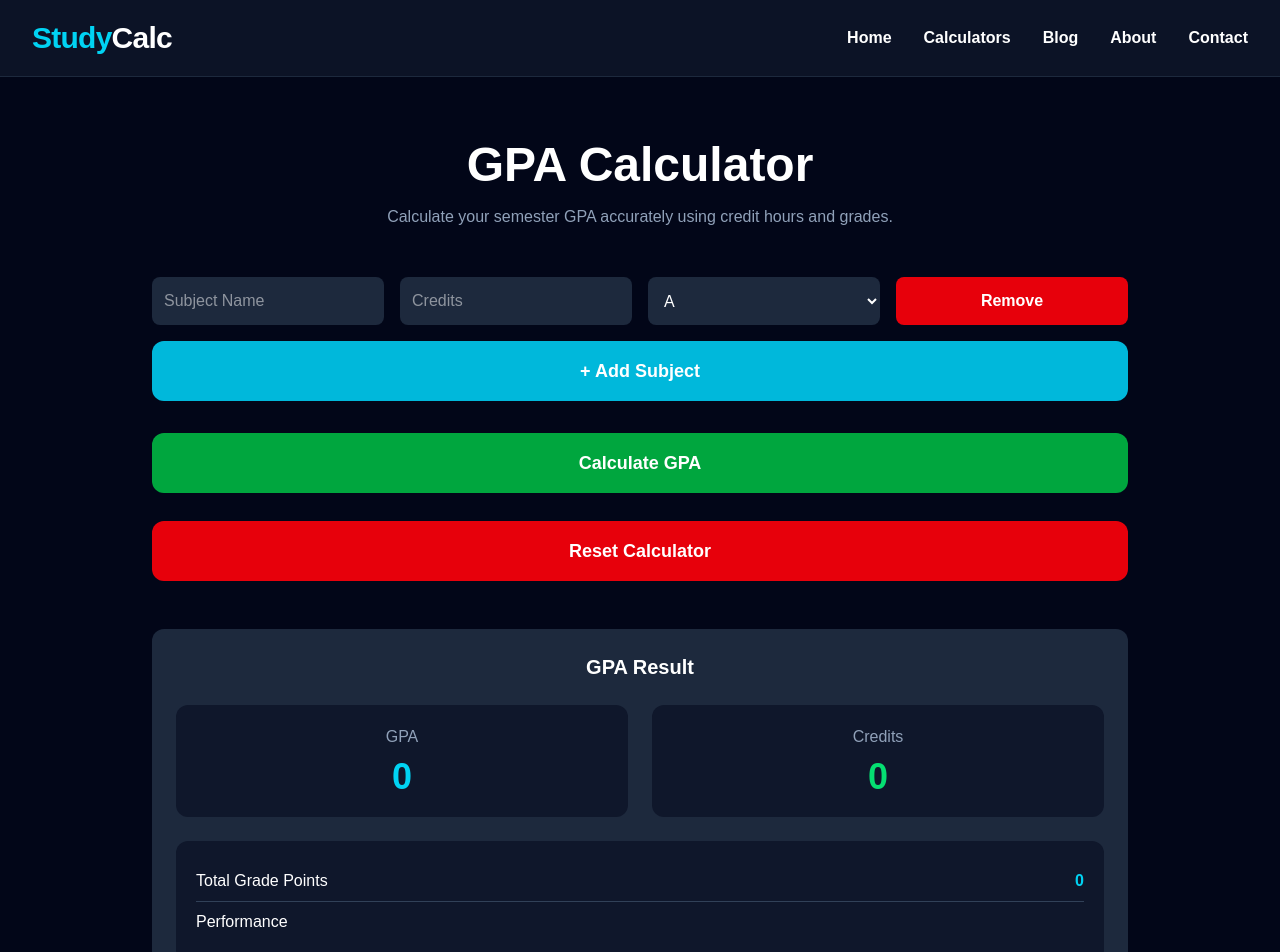
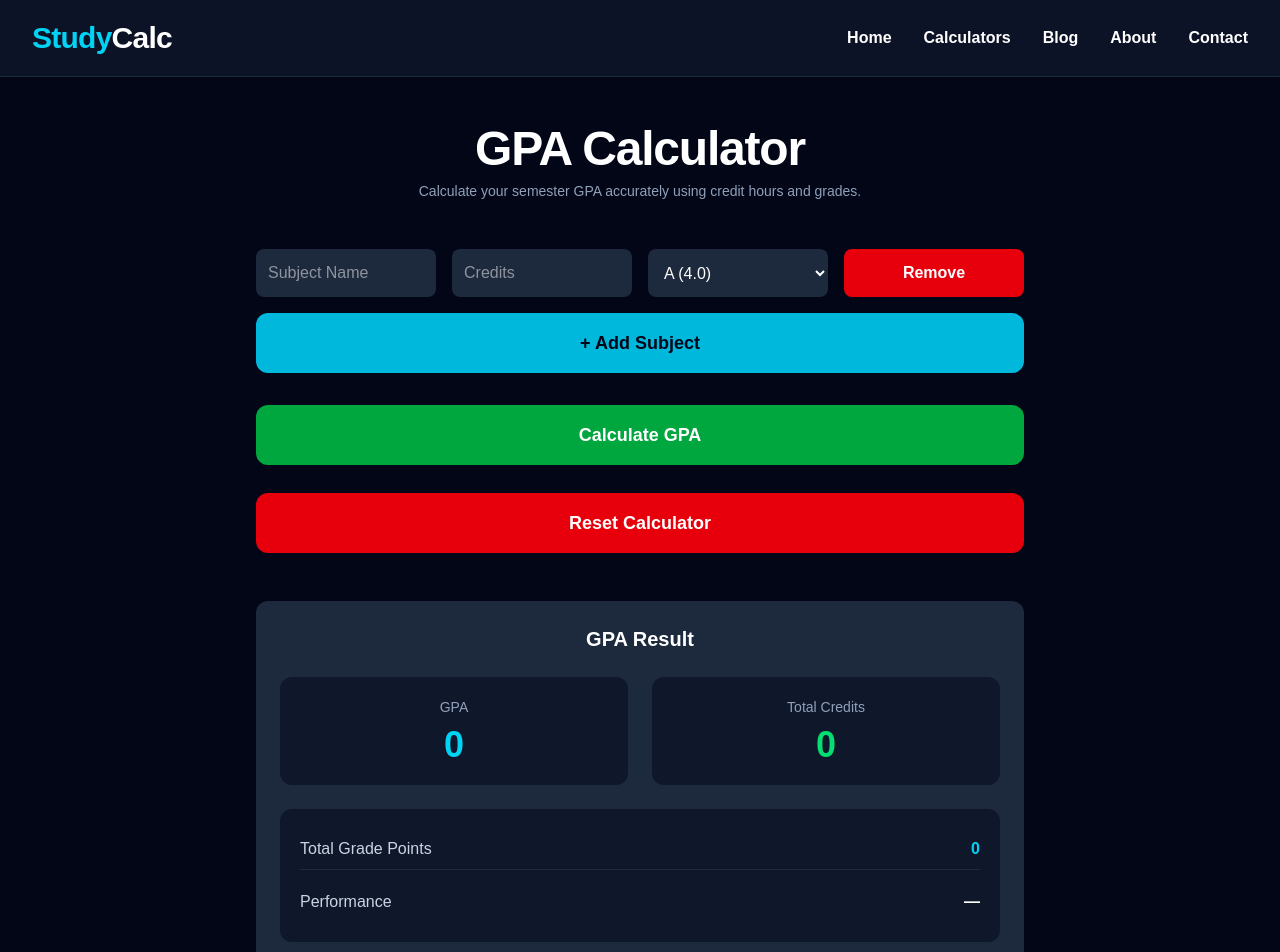
Before and after one commit to mianhussnain691-wq/studycalc, a Next.js app: page /gpa-calculator in a window 1280 px wide. Shown: the top 952 px of the page. Built offline with nearby package versions, Linux system fonts and the light colour scheme.

Commit message:
seo: added dynamic sitemap configuration for all tools and blogs

```diff
--- a/next.config.mjs
+++ b/next.config.mjs
@@ -1,6 +1,74 @@
 /** @type {import('next').NextConfig} */
 const nextConfig = {
-  /* config options here */
+  async redirects() {
+    return [
+      // ==========================================
+      // 1. GPA Calculator Typos & Short URLs
+      // ==========================================
+      { source: '/gpa', destination: '/gpa-calculator', permanent: true },
+      { source: '/gpacalculator', destination: '/gpa-calculator', permanent: true },
+      { source: '/gpacalc', destination: '/gpa-calculator', permanent: true },
+      { source: '/gpa-calc', destination: '/gpa-calculator', permanent: true },
+      { source: '/gpacal', destination: '/gpa-calculator', permanent: true },
+      { source: '/gpa-cal', destination: '/gpa-calculator', permanent: true },
+      { source: '/gp', destination: '/gpa-calculator', permanent: true },
+      { source: '/gapcalculator', destination: '/gpa-calculator', permanent: true }, // Common typo
+      { source: '/gap-calculator', destination: '/gpa-calculator', permanent: true },
+
+      // ==========================================
+      // 2. CGPA Calculator Typos & Short URLs
+      // ==========================================
+      { source: '/cgpa', destination: '/cgpa-calculator', permanent: true },
+      { source: '/cgpacalculator', destination: '/cgpa-calculator', permanent: true },
+      { source: '/cgpacalc', destination: '/cgpa-calculator', permanent: true },
+      { source: '/cgpa-calc', destination: '/cgpa-calculator', permanent: true },
+      { source: '/cgpacal', destination: '/cgpa-calculator', permanent: true },
+      { source: '/cgpa-cal', destination: '/cgpa-calculator', permanent: true },
+      { source: '/cpa', destination: '/cgpa-calculator', permanent: true }, // Common typo
+      { source: '/cpga', destination: '/cgpa-calculator', permanent: true }, // Common typo
+      { source: '/cpgacalculator', destination: '/cgpa-calculator', permanent: true },
+
+      // ==========================================
+      // 3. Attendance Calculator Typos & Short URLs
+      // ==========================================
+      { source: '/attendance', destination: '/attendance-calculator', permanent: true },
+      { source: '/attendancecalculator', destination: '/attendance-calculator', permanent: true },
+      { source: '/attendcalc', destination: '/attendance-calculator', permanent: true },
+      { source: '/attendance-calc', destination: '/attendance-calculator', permanent: true },
+      { source: '/attend', destination: '/attendance-calculator', permanent: true },
+      { source: '/atend', destination: '/attendance-calculator', permanent: true }, // Spelling mistake
+      { source: '/atendcalc', destination: '/attendance-calculator', permanent: true },
+      { source: '/atend-calculator', destination: '/attendance-calculator', permanent: true },
+      { source: '/att', destination: '/attendance-calculator', permanent: true },
+      { source: '/attcalc', destination: '/attendance-calculator', permanent: true },
+
+      // ==========================================
+      // 4. Percentage Calculator Typos & Short URLs
+      // ==========================================
+      { source: '/percentage', destination: '/percentage-calculator', permanent: true },
+      { source: '/percentagecalculator', destination: '/percentage-calculator', permanent: true },
+      { source: '/percent', destination: '/percentage-calculator', permanent: true },
+      { source: '/percentcalc', destination: '/percentage-calculator', permanent: true },
+      { source: '/percent-calc', destination: '/percentage-calculator', permanent: true },
+      { source: '/per', destination: '/percentage-calculator', permanent: true },
+      { source: '/percentge', destination: '/percentage-calculator', permanent: true }, // Spelling mistake
+      { source: '/percentge-calculator', destination: '/percentage-calculator', permanent: true },
+      { source: '/prcnt', destination: '/percentage-calculator', permanent: true },
+
+      // ==========================================
+      // 5. Grade Calculator Typos & Short URLs
+      // ==========================================
+      { source: '/grade', destination: '/grade-calculator', permanent: true },
+      { source: '/gradecalculator', destination: '/grade-calculator', permanent: true },
+      { source: '/gradecalc', destination: '/grade-calculator', permanent: true },
+      { source: '/grade-calc', destination: '/grade-calculator', permanent: true },
+      { source: '/marks', destination: '/grade-calculator', permanent: true }, // Intent matching
+      { source: '/markscalculator', destination: '/grade-calculator', permanent: true },
+      { source: '/marks-calculator', destination: '/grade-calculator', permanent: true },
+      { source: '/grad', destination: '/grade-calculator', permanent: true },
+      { source: '/gardcalculator', destination: '/grade-calculator', permanent: true }, // Typo
+    ];
+  },
 };
 
 export default nextConfig;
--- a/src/app/gpa-calculator/page.js
+++ b/src/app/gpa-calculator/page.js
@@ -1,50 +1,39 @@
 "use client";
 import { useState } from "react";
+import ToolGuide from "@/components/ToolGuide"; // <--- Import Global Component
+
 export default function GPACalculator() {
   const [subjects, setSubjects] = useState([
-    {
-      id: 1,
-      name: "",
-      credit: "",
-      grade: "4",
-    },
+    { id: 1, name: "", credit: "", grade: "4" },
   ]);
   const [gpa, setGPA] = useState(0);
   const [totalCredits, setTotalCredits] = useState(0);
   const [gradePoints, setGradePoints] = useState(0);
   const [error, setError] = useState("");
   const [performance, setPerformance] = useState("");
+
   function addSubject() {
     setSubjects([
       ...subjects,
-      {
-        id: Date.now(),
-        name: "",
-        credit: "",
-        grade: "4",
-      },
+      { id: Date.now(), name: "", credit: "", grade: "4" },
     ]);
   }
+
   function removeSubject(id) {
-  if (subjects.length === 1) {
-    return;
-  }
-
+    if (subjects.length === 1) return;
     setSubjects(subjects.filter((subject) => subject.id !== id));
   }
 
   function updateSubject(id, field, value) {
     setSubjects(
       subjects.map((subject) =>
-        subject.id === id
-          ? { ...subject, [field]: value }
-          : subject
+        subject.id === id ? { ...subject, [field]: value } : subject
       )
     );
   }
+
   function calculateGPA() {
     setError("");
-
     for (const subject of subjects) {
       if (
         subject.name.trim() === "" ||
@@ -61,7 +50,6 @@ for (const subject of subjects) {
     subjects.forEach((subject) => {
       const credit = Number(subject.credit);
       const grade = Number(subject.grade);
-
       if (credit > 0) {
         totalCredits += credit;
         totalPoints += credit * grade;
@@ -78,164 +66,126 @@ for (const subject of subjects) {
     setGradePoints(totalPoints.toFixed(2));
     const finalGPA = totalPoints / totalCredits;
 
-if (finalGPA >= 3.7) {
-  setPerformance("🎉 Excellent");
-} else if (finalGPA >= 3.3) {
-  setPerformance("🔥 Very Good");
-} else if (finalGPA >= 3.0) {
-  setPerformance("👍 Good");
-} else if (finalGPA >= 2.0) {
-  setPerformance("🙂 Average");
-} else {
-  setPerformance("⚠️ Needs Improvement");
+    if (finalGPA >= 3.7) setPerformance("🎉 Excellent");
+    else if (finalGPA >= 3.3) setPerformance("🔥 Very Good");
+    else if (finalGPA >= 3.0) setPerformance("👍 Good");
+    else if (finalGPA >= 2.0) setPerformance("🙂 Average");
+    else setPerformance("⚠️ Needs Improvement");
   }
-}
+
   function resetCalculator() {
-  setSubjects([
-    {
-      id: 1,
-      name: "",
-      credit: "",
-      grade: "4",
-    },
-  ]);
-
+    setSubjects([{ id: 1, name: "", credit: "", grade: "4" }]);
     setGPA(0);
     setTotalCredits(0);
     setGradePoints(0);
     setPerformance("");
     setError("");
   }
+
   return (
-    <main className="min-h-screen bg-slate-950 text-white">
-      <div className="max-w-5xl mx-auto px-6 py-16">
-
-        <h1 className="text-5xl font-black text-center">
+    <div className="max-w-5xl mx-auto px-6 py-12 text-center">
+      {/* Heading Section */}
+      <h1 className="text-5xl font-black tracking-tight text-white">
         GPA Calculator
       </h1>
-
-        <p className="text-center text-slate-400 mt-4">
+      <p className="text-slate-400 mt-2 max-w-md mx-auto text-sm">
         Calculate your semester GPA accurately using credit hours and grades.
       </p>
 
-        <div className="mt-12 space-y-4">
-
+      {/* Calculator Grid UI */}
+      <div className="mt-12 space-y-4 max-w-3xl mx-auto text-left">
         {subjects.map((subject) => (
-            <div
-              key={subject.id}
-              className="grid grid-cols-4 gap-4"
-            >
+          <div key={subject.id} className="grid grid-cols-4 gap-4">
             <input
               type="text"
               placeholder="Subject Name"
               value={subject.name}
-                onChange={(e) =>
-                  updateSubject(subject.id, "name", e.target.value)
-                }
-                className="rounded-lg bg-slate-800 p-3 outline-none"
+              onChange={(e) => updateSubject(subject.id, "name", e.target.value)}
+              className="rounded-lg bg-slate-800 p-3 outline-none text-white focus:ring-1 focus:ring-cyan-500"
             />
-
             <input
               type="number"
               placeholder="Credits"
               value={subject.credit}
-                onChange={(e) =>
-                  updateSubject(subject.id, "credit", e.target.value)
-                }
-                className="rounded-lg bg-slate-800 p-3 outline-none"
+              onChange={(e) => updateSubject(subject.id, "credit", e.target.value)}
+              className="rounded-lg bg-slate-800 p-3 outline-none text-white focus:ring-1 focus:ring-cyan-500"
             />
-
             <select
               value={subject.grade}
-                onChange={(e) =>
-                  updateSubject(subject.id, "grade", e.target.value)
-                }
-                className="rounded-lg bg-slate-800 p-3"
+              onChange={(e) => updateSubject(subject.id, "grade", e.target.value)}
+              className="rounded-lg bg-slate-800 p-3 text-white outline-none"
             >
-                <option value="4">A</option>
-                <option value="3.7">A-</option>
-                <option value="3.3">B+</option>
-                <option value="3">B</option>
-                <option value="2.7">B-</option>
-                <option value="2">C</option>
-                <option value="1">D</option>
-                <option value="0">F</option>
+              <option value="4">A (4.0)</option>
+              <option value="3.7">A- (3.7)</option>
+              <option value="3.3">B+ (3.3)</option>
+              <option value="3">B (3.0)</option>
+              <option value="2.7">B- (2.7)</option>
+              <option value="2">C (2.0)</option>
+              <option value="1">D (1.0)</option>
+              <option value="0">F (0.0)</option>
             </select>
             <button
               onClick={() => removeSubject(subject.id)}
-  className="rounded-lg bg-red-600 hover:bg-red-700 transition font-semibold"
+              className="rounded-lg bg-red-600 hover:bg-red-700 text-white transition font-semibold"
             >
               Remove
-
             </button>
-
           </div>
         ))}
 
         <button
           onClick={addSubject}
-            className="w-full rounded-xl bg-cyan-500 py-4 text-lg font-bold hover:bg-cyan-600 transition"
+          className="w-full rounded-xl bg-cyan-500 py-4 text-lg font-bold hover:bg-cyan-600 text-slate-950 transition"
         >
           + Add Subject
+        </button>
 
-          </button>
         {error && (
-  <div className="mb-4 rounded-lg bg-red-600 p-3 text-center font-semibold">
+          <div className="mb-4 rounded-lg bg-red-600 p-3 text-center font-semibold text-white">
             {error}
           </div>
         )}
+
         <button
           onClick={calculateGPA}
-  className="w-full mt-4 rounded-xl bg-green-600 py-4 text-lg font-bold hover:bg-green-700 transition"
+          className="w-full mt-4 rounded-xl bg-green-600 py-4 text-lg font-bold hover:bg-green-700 text-white transition"
         >
           Calculate GPA
         </button>
+
         <button
           onClick={resetCalculator}
-  className="mt-3 w-full rounded-xl bg-red-600 py-4 text-lg font-bold hover:bg-red-700 transition"
+          className="mt-3 w-full rounded-xl bg-red-600 py-4 text-lg font-bold hover:bg-red-700 text-white transition"
         >
           Reset Calculator
         </button>
-<div className="mt-8 rounded-xl bg-slate-800 p-6">
 
-  <h2 className="text-center text-xl font-semibold">
-    GPA Result
-  </h2>
-
+        {/* Result Board */}
+        <div className="mt-8 rounded-xl bg-slate-800 p-6 text-white">
+          <h2 className="text-center text-xl font-semibold">GPA Result</h2>
           <div className="mt-6 grid grid-cols-2 gap-6">
-
             <div className="rounded-xl bg-slate-900 p-5 text-center">
-      <p className="text-slate-400">GPA</p>
-
-      <h1 className="mt-2 text-4xl font-black text-cyan-400">
-        {gpa}
-      </h1>
+              <p className="text-slate-400 text-sm">GPA</p>
+              <h1 className="mt-2 text-4xl font-black text-cyan-400">{gpa}</h1>
+            </div>
+            <div className="rounded-xl bg-slate-900 p-5 text-center">
+              <p className="text-slate-400 text-sm">Total Credits</p>
+              <h1 className="mt-2 text-4xl font-black text-green-400">{totalCredits}</h1>
+            </div>
           </div>
 
-    <div className="rounded-xl bg-slate-900 p-5 text-center">
-      <p className="text-slate-400">Credits</p>
-
-      <h1 className="mt-2 text-4xl font-black text-green-400">
-        {totalCredits}
-      </h1>
-    </div>
-
-  </div>
-<div className="mt-6 rounded-xl bg-slate-900 p-5">
-  <div className="flex justify-between py-2 border-b border-slate-700">
-    <span>Total Grade Points</span>
+          <div className="mt-6 rounded-xl bg-slate-900 p-5 space-y-3">
+            <div className="flex justify-between py-2 border-b border-slate-700/50">
+              <span className="text-slate-300">Total Grade Points</span>
               <span className="font-bold text-cyan-400">{gradePoints}</span>
             </div>
-
             <div className="flex justify-between py-2">
-    <span>Performance</span>
-    <span className="font-bold">{performance}</span>
+              <span className="text-slate-300">Performance</span>
+              <span className="font-bold text-white">{performance || "—"}</span>
             </div>
           </div>
         </div>
       </div>
-
     </div>
-    </main>
   );
 }
--- a/src/app/layout.js
+++ b/src/app/layout.js
@@ -16,7 +16,7 @@ const geistMono = Geist_Mono({
 });
 
 export const metadata = {
-  metadataBase: new URL("https://studycalc.vercel.app"),
+  metadataBase: new URL("https://studycalc.co"),
 
   title: {
     default: "StudyCalc - Free Student Calculators",
@@ -41,7 +41,7 @@ export const metadata = {
     title: "StudyCalc",
     description:
       "Free academic calculators for students worldwide.",
-    url: "https://studycalc.vercel.app",
+    url: "https://studycalc.co",
     siteName: "StudyCalc",
     type: "website",
   },
--- a/src/app/sitemap.ts
+++ b/src/app/sitemap.ts
@@ -1,26 +1,38 @@
-import type { MetadataRoute } from "next";
-import { getAllBlogs } from "@/lib/mdx";
+import { MetadataRoute } from 'next';
 
-export default function sitemap(): MetadataRoute.Sitemap {
-  const baseUrl = "https://studycalc-three.vercel.app";
+export default async function sitemap(): Promise<MetadataRoute.Sitemap> {
+  const baseUrl = 'https://www.studycalc.co';
 
-  // Static Links System
+  // 1. Saare Tools te Static Pages de Routes
   const staticRoutes = [
-    { url: `${baseUrl}/`, lastModified: new Date() },
-    { url: `${baseUrl}/gpa-calculator`, lastModified: new Date() },
-    { url: `${baseUrl}/cgpa-calculator`, lastModified: new Date() },
-    { url: `${baseUrl}/attendance-calculator`, lastModified: new Date() },
-    { url: `${baseUrl}/percentage-calculator`, lastModified: new Date() },
-    { url: `${baseUrl}/grade-calculator`, lastModified: new Date() },
-    { url: `${baseUrl}/about`, lastModified: new Date() },
-    { url: `${baseUrl}/contact`, lastModified: new Date() },
-  ];
+    '',
+    '/gpa-calculator',
+    '/cgpa-calculator',
+    '/attendance-calculator',
+    '/percentage-calculator',
+    '/grade-calculator',
+    '/blog',
+    '/about',
+    '/contact',
+  ].map((route) => ({
+    url: `${baseUrl}${route}`,
+    lastModified: new Date(),
+    changeFrequency: 'weekly' as const,
+    priority: route === '' ? 1.0 : 0.8, // Home page nu 1.0 te tools nu 0.8 priority
+  }));
 
-  // Dynamic System: Fetches all .mdx files automatically
-  const blogs = getAllBlogs();
-  const blogRoutes = blogs.map((blog) => ({
-    url: `${baseUrl}/blog/${blog.slug}`,
+  // 2. Tuhade Blogs de Dynamic Routes (SEO optimized slugs)
+  const blogRoutes = [
+    '/blog/gpa-calculator-formula-explained',
+    '/blog/cgpa-calculator-guide',
+    '/blog/how-to-calculate-attendance-percentage',
+    '/blog/percentage-calculation-made-easy',
+    '/blog/marks-to-grade-conversion-formula',
+  ].map((slug) => ({
+    url: `${baseUrl}${slug}`,
     lastModified: new Date(),
+    changeFrequency: 'monthly' as const,
+    priority: 0.6,
   }));
 
   return [...staticRoutes, ...blogRoutes];
```
Also changed, not shown: src/components/ToolGuide.tsx (added). Lines whose indentation alone changed are shown as unchanged.
